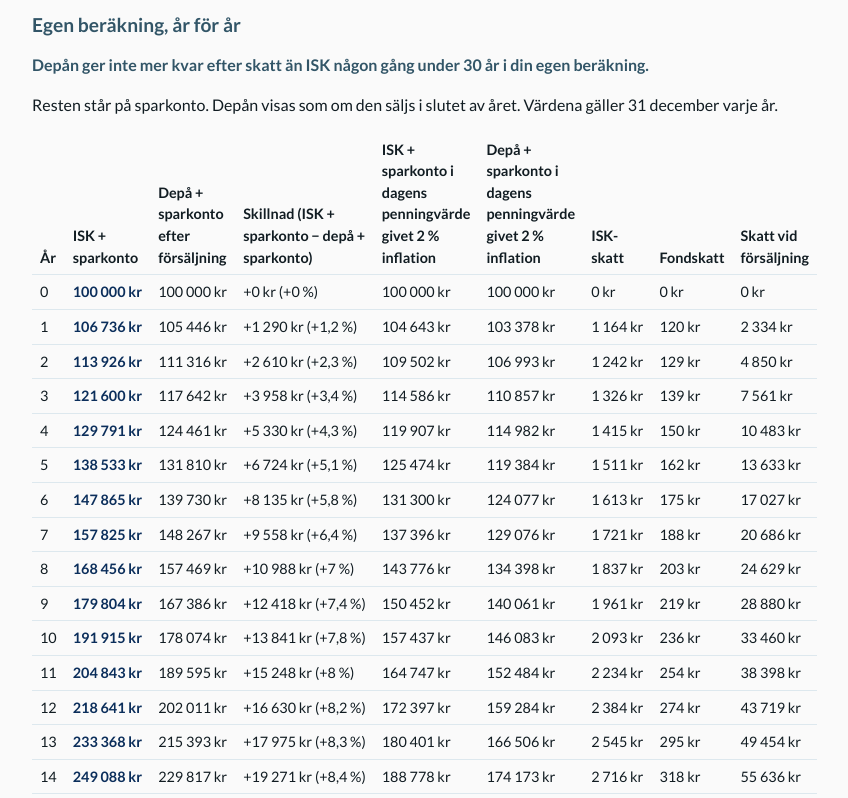
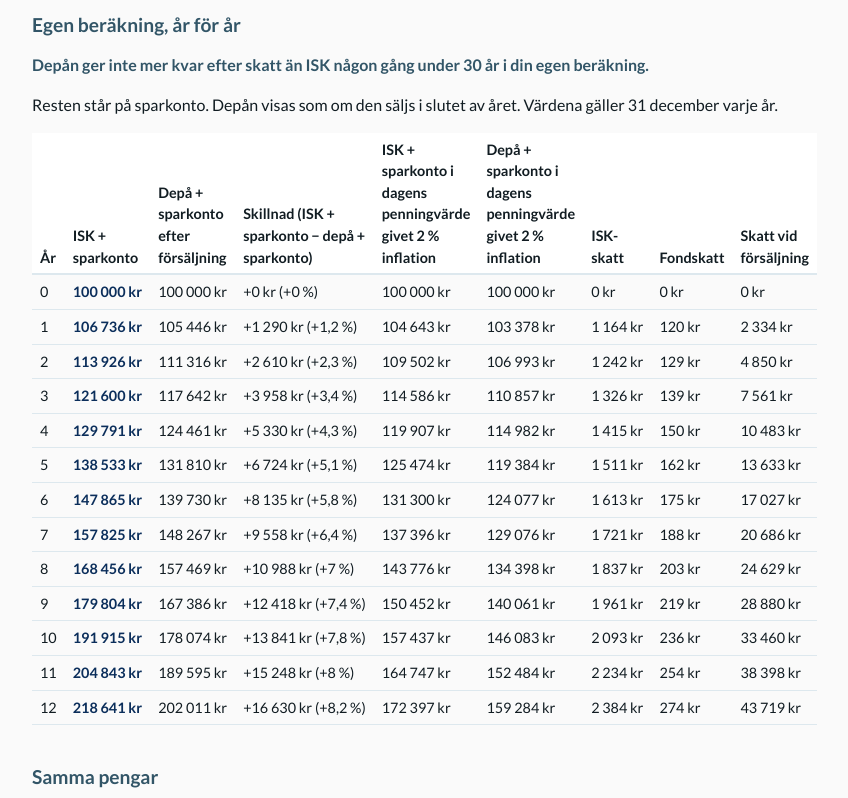
Before and after one commit to Smaspararguiden/verktyg, a website: page isk-depa/index.html in a window 1280 px wide. Shown: the part 1522-2320 px from the top of the page, without its empty margins (128-976 px from the left). Drawn offline with Linux system fonts and the light colour scheme.

Commit message:
ISK or depå: the own-run table's header row stays in place
The table scrolls in its own box (at most 75 % of the window's height) and
the header row is sticky, like a frozen top row in a spreadsheet.

Co-Authored-By: Claude Opus 5.5 <noreply@anthropic.com>

```diff
--- a/isk-depa/stil.css
+++ b/isk-depa/stil.css
@@ -66,6 +66,16 @@
 .sg-iskdepa .tabell table.egen { min-width: 0; width: auto; }
 .sg-iskdepa .tabell table.egen th { white-space: normal; vertical-align: bottom; }
 .sg-iskdepa .tabell table.egen .rubrik { width: min-content; min-width: 100%; }
+/* The own-run table scrolls inside its own box, so the header row can stay
+   in place while the years scroll under it, like a frozen top row. */
+.sg-iskdepa .tabell.rullar { max-height: 75vh; overflow: auto; }
+.sg-iskdepa .tabell.rullar thead th {
+  position: sticky;
+  top: 0;
+  z-index: 1;
+  background: #fff;
+  box-shadow: inset 0 -1px 0 var(--kant);
+}
 .sg-iskdepa .vinner { font-weight: 700; color: var(--mork); }
 /* The year the depå first leaves more than the ISK. */
 .sg-iskdepa tr.brytar td { font-weight: 700; background: var(--yta); }
--- a/isk-depa/visning.js
+++ b/isk-depa/visning.js
@@ -109,7 +109,7 @@ rot.innerHTML = `
     <h2>Egen beräkning, år för år</h2>
     <p class="brytar" data-brytar></p>
     <p data-text-egen></p>
-    <div class="tabell" data-tabell-egen></div>
+    <div class="tabell rullar" data-tabell-egen></div>
 
     <h2>Samma pengar</h2>
     <p data-text-pengar></p>
```
